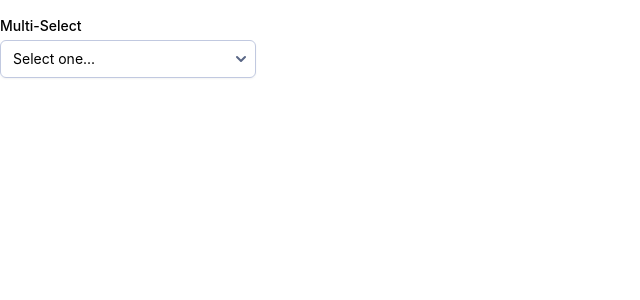
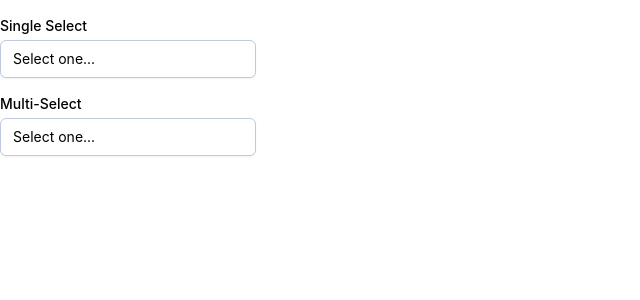
Before and after one commit to mclean25/tailwind-form-components, a React (Create React App) app: page / in a window 1280 px wide. Shown: the top 300 px of the page, without its empty margins (0-640 px from the left). Built offline with nearby package versions, Linux system fonts and the light colour scheme.

Commit message:
adding svg chevrons

```diff
--- a/src/App.tsx
+++ b/src/App.tsx
@@ -15,9 +15,9 @@ function App() {
   return (
     <div className="container mx-auto pt-4">
       <div className="w-64">
-        {/* <div>
+        <div className="mb-4">
           <SelectMenu choices={choices} />
-        </div> */}
+        </div>
         <div>
           <MultiSelectMenu choices={choices} />
         </div>
--- a/src/components/MultiSelectMenu.tsx
+++ b/src/components/MultiSelectMenu.tsx
@@ -1,5 +1,7 @@
 import React, { useEffect, useRef, useState } from "react";
 import SelectMenuItem from "./SelectMenuItems";
+import { ReactComponent as ChevronDown } from "../assets/icons/chevron-down.svg";
+import { ReactComponent as ChevronUp } from "../assets/icons/chevron-up.svg";
 
 interface SelectChoice {
   display: string;
@@ -95,34 +97,7 @@ const MultiSelectMenu: React.FC<MultiSelectMenuProps> = ({ choices }) => {
               : "Select one..."}
           </span>
           <span className="absolute inset-y-0 right-0 flex items-center pr-2 pointer-events-none">
-            {showDropdown ? (
-              <svg
-                className="-mr-1 ml-2 h-5 w-5 fill-current text-text"
-                xmlns="http://www.w3.org/2000/svg"
-                viewBox="0 0 20 20"
-                fill="currentColor"
-              >
-                <path
-                  fillRule="evenodd"
-                  d="M14.707 12.707a1 1 0 01-1.414 0L10 9.414l-3.293 3.293a1 1 0 01-1.414-1.414l4-4a1 1 0 011.414 0l4 4a1 1 0 010 1.414z"
-                  clipRule="evenodd"
-                />
-              </svg>
-            ) : (
-              <svg
-                className="-mr-1 ml-2 h-5 w-5 fill-current text-text"
-                xmlns="http://www.w3.org/2000/svg"
-                viewBox="0 0 20 20"
-                fill="currentColor"
-                aria-hidden="true"
-              >
-                <path
-                  fillRule="evenodd"
-                  d="M5.293 7.293a1 1 0 011.414 0L10 10.586l3.293-3.293a1 1 0 111.414 1.414l-4 4a1 1 0 01-1.414 0l-4-4a1 1 0 010-1.414z"
-                  clipRule="evenodd"
-                />
-              </svg>
-            )}
+            {showDropdown ? <ChevronDown /> : <ChevronUp />}
           </span>
         </button>
         {showDropdown && (
--- a/src/components/SelectMenu.tsx
+++ b/src/components/SelectMenu.tsx
@@ -1,5 +1,7 @@
 import React, { useEffect, useRef, useState } from "react";
 import SelectMenuItem from "./SelectMenuItems";
+import { ReactComponent as ChevronDown } from "../assets/icons/chevron-down.svg";
+import { ReactComponent as ChevronUp } from "../assets/icons/chevron-up.svg";
 
 export interface SelectChoice {
   display: string;
@@ -72,38 +74,11 @@ const SelectMenu: React.FC<SelectMenuProps> = ({ choices }) => {
             {selectedChoice ? selectedChoice.display : "Select one..."}
           </span>
           <span className="absolute inset-y-0 right-0 flex items-center pr-2 pointer-events-none">
-            {showDropdown ? (
-              <svg
-                className="-mr-1 ml-2 h-5 w-5 fill-current text-text"
-                xmlns="http://www.w3.org/2000/svg"
-                viewBox="0 0 20 20"
-                fill="currentColor"
-              >
-                <path
-                  fillRule="evenodd"
-                  d="M14.707 12.707a1 1 0 01-1.414 0L10 9.414l-3.293 3.293a1 1 0 01-1.414-1.414l4-4a1 1 0 011.414 0l4 4a1 1 0 010 1.414z"
-                  clipRule="evenodd"
-                />
-              </svg>
-            ) : (
-              <svg
-                className="-mr-1 ml-2 h-5 w-5 fill-current text-text"
-                xmlns="http://www.w3.org/2000/svg"
-                viewBox="0 0 20 20"
-                fill="currentColor"
-                aria-hidden="true"
-              >
-                <path
-                  fillRule="evenodd"
-                  d="M5.293 7.293a1 1 0 011.414 0L10 10.586l3.293-3.293a1 1 0 111.414 1.414l-4 4a1 1 0 01-1.414 0l-4-4a1 1 0 010-1.414z"
-                  clipRule="evenodd"
-                />
-              </svg>
-            )}
+            {showDropdown ? <ChevronDown /> : <ChevronUp />}
           </span>
         </button>
         {showDropdown && (
-          <div className="absolute mt-2 w-full rounded-md bg-white shadow-lg">
+          <div className="absolute mt-2 z-50 w-full rounded-md bg-white shadow-lg">
             <ul
               tabIndex={-1}
               role="listbox"
--- a/src/components/SelectMenuItems.tsx
+++ b/src/components/SelectMenuItems.tsx
@@ -13,7 +13,7 @@ const SelectMenuItem: React.FC<SelectMenuItemProps> = ({
   onSelectChoice,
 }) => {
   const defaultClass =
-    "hover:bg-tertiary text-gray-900 hover:text-primary rounded-lg cursor-default select-none relative py-1 my-1 pl-2 ml-2 pr-9 mr-2";
+    "hover:bg-tertiary text-gray-900 bg-white hover:text-primary rounded-lg cursor-default select-none relative py-1 my-1 pl-2 ml-2 pr-9 mr-2";
 
   const selectedClass =
     "bg-tertiary text-primary rounded-lg cursor-default select-none relative py-1 my-1 pl-2 ml-2 pr-9 mr-2";
--- a/tailwind.config.js
+++ b/tailwind.config.js
@@ -9,6 +9,7 @@ module.exports = {
       gray: "#C1C9E0",
       text: "#5A6786",
       error: "#FF0000",
+      white: "#FFFFFF",
     },
   },
   variants: {
```
Also changed, not shown: src/assets/icons/chevron-down.svg (added), src/assets/icons/chevron-up.svg (added).
